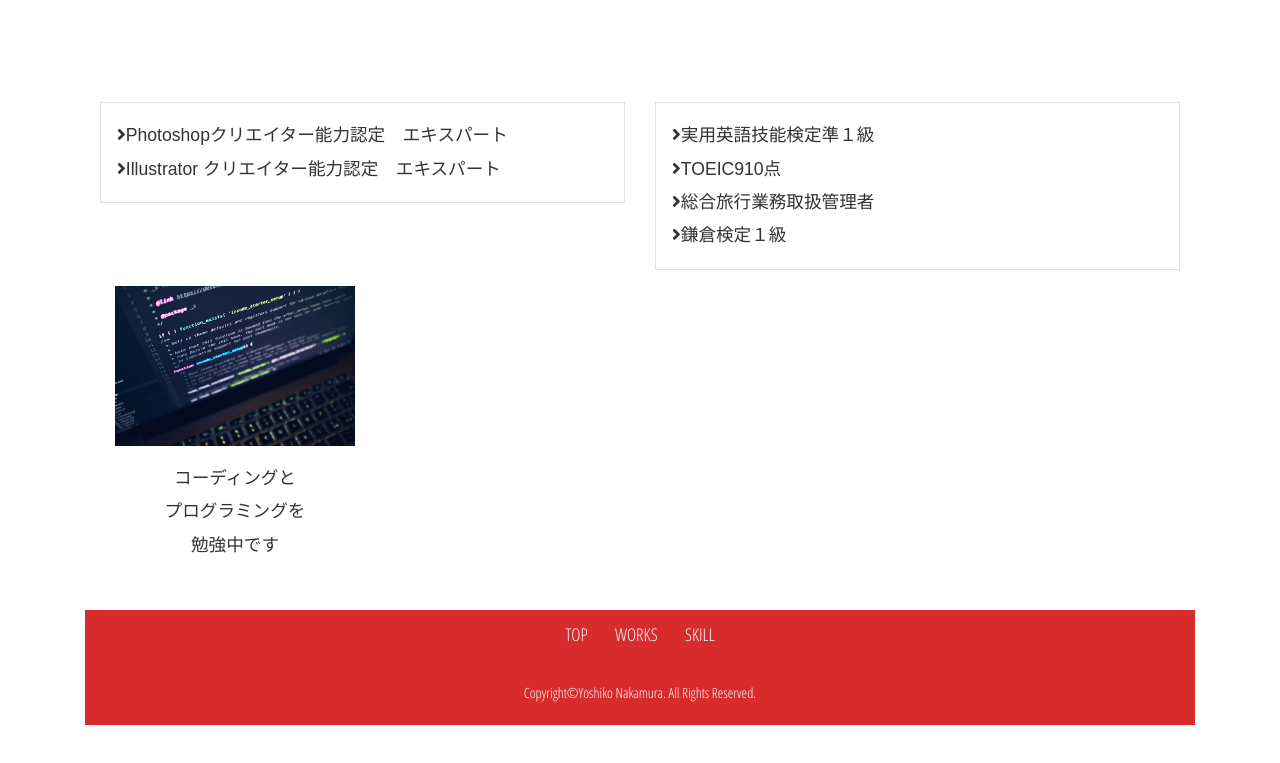
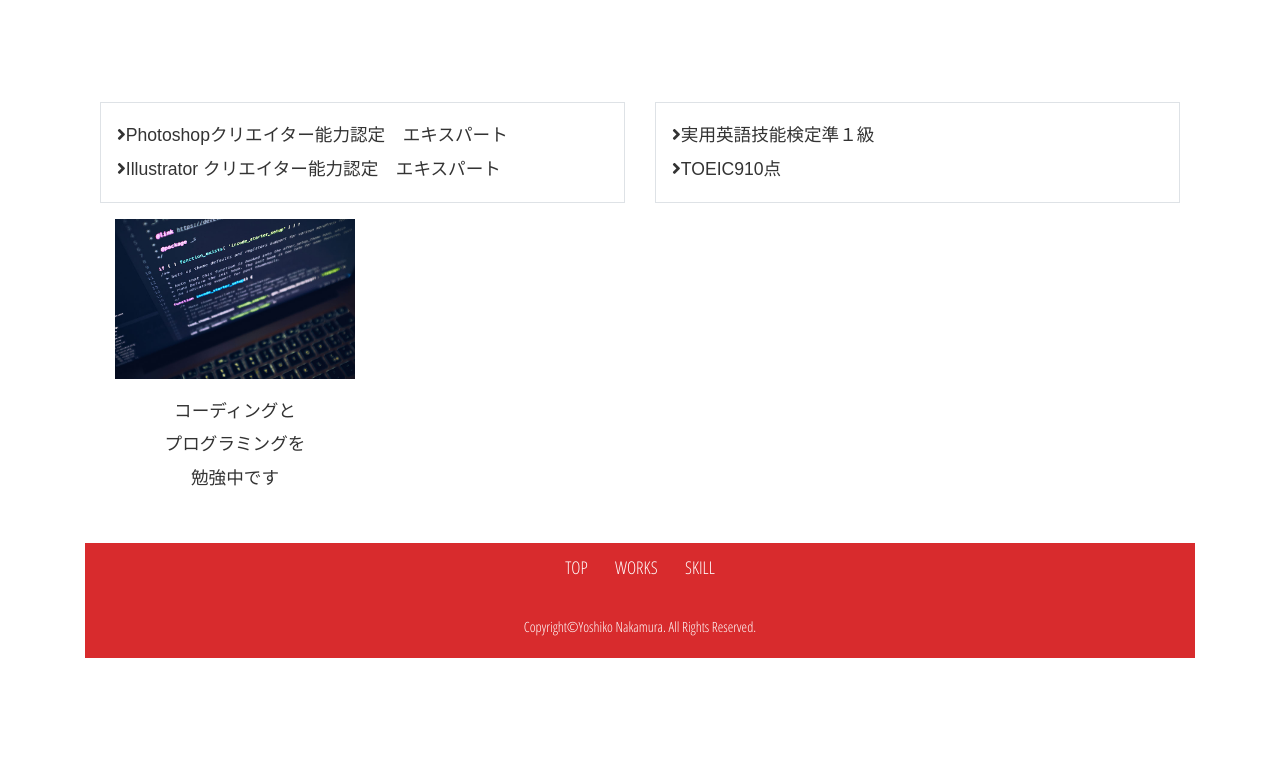
Before and after one commit to nagipeko/nagipeko.github.io, a plain HTML site: page index.html in a window 1280 px wide. Shown: the part 2636-3399 px from the top of the page. After the commit the page ends 3342 px from the top, so only its background shows below. Drawn offline with nearby package versions, Linux system fonts and the light colour scheme.

Commit message:
Update index.html

```diff
--- a/index.html
+++ b/index.html
@@ -132,8 +132,6 @@
         <ul class="border p-3">
           <li><i class="fas fa-angle-right"></i>実用英語技能検定準１級</li>
           <li><i class="fas fa-angle-right"></i>TOEIC910点</li>
-          <li><i class="fas fa-angle-right"></i>総合旅行業務取扱管理者</li>
-          <li><i class="fas fa-angle-right"></i>鎌倉検定１級</li>
         </ul>
       </div>
     </div>
```
